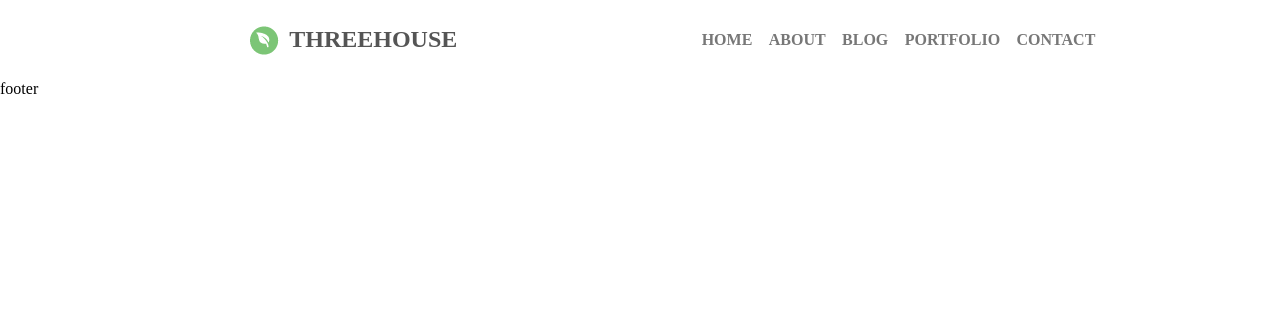
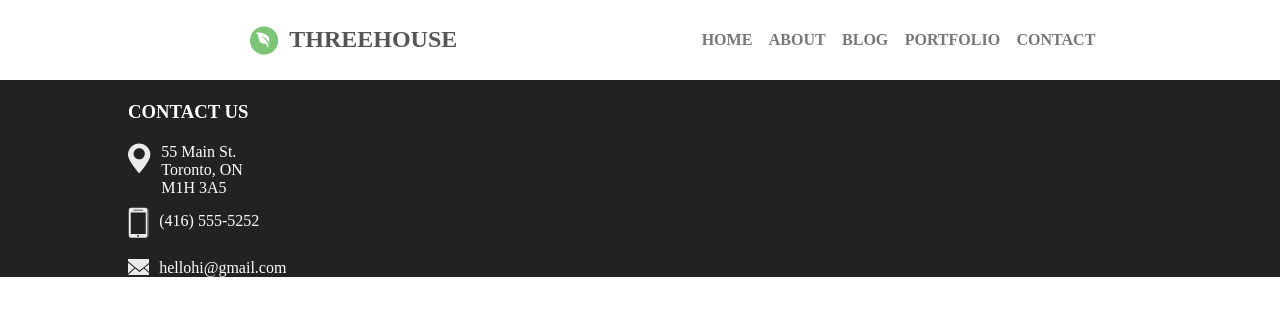
Before and after one commit to KKonon/ThreeHouse, a PHP site: page / in a window 1280 px wide. Shown: the top 316 px of the page. Run offline with PHP 8.4, Linux system fonts and the light colour scheme.

Commit message:
footer 1

```diff
--- a/css/style.css
+++ b/css/style.css
@@ -56,3 +56,78 @@
 .nav ul li a:hover{
     color: #7cc576;
 }
+
+/*.contact{
+
+}*/
+
+.footer{
+    background-color: #222222;
+}
+
+.footer .contact h3{
+    color: white;
+    text-transform: uppercase;
+
+    padding-top: 2%;
+    padding-bottom: 2%;
+}
+
+.footer .contact .map{
+    display: flex;
+}
+
+.footer .contact .map .map__img{
+    background-image: url(/images/location.png);
+    width: 23px;
+    height: 31px;
+}
+
+.footer .contact .map .map__p{
+    width: 8%;
+    padding-left: 1%;
+}
+
+.footer .contact .map .map__p p{
+    color: white;
+}
+
+.footer .contact .phone{
+    display: flex;
+
+    padding-top: 1%;
+    padding-bottom: 2%;
+}
+
+.footer .contact .phone .phone__img{
+    background-image: url(/images/iPhone.png);
+    width: 21px;
+    height: 31px;
+}
+
+.footer .contact .phone .phone__p{
+    padding-left: 1%;
+    padding-top: 0.5%;
+}
+
+.footer .contact .phone .phone__p p{
+    color: white;
+}
+
+.footer .contact .mail{
+    display: flex;
+}
+
+.footer .contact .mail .mail__img{
+    background-image: url(/images/email.png);
+    width: 21px;
+    height: 16px;
+}
+
+.footer .contact .mail .mail__p{
+    padding-left: 1%;
+}
+
+.footer .contact .mail .mail__p p{
+    color: white;
+}
--- a/php/footer.php
+++ b/php/footer.php
@@ -1,3 +1,40 @@
-<footer>footer</footer>
+<footer class="footer">
+
+    <div class="contact content">
+
+        <h3>Contact us</h3>
+
+        <div class="map">
+            <div class="map__img"></div>
+            <div class="map__p">
+                <p>55 Main St. Toronto, ON M1H 3A5</p>
+            </div>
+        </div>
+
+        <div class="phone">
+            <div class="phone__img"></div>
+            <div class="phone__p">
+                <p>(416) 555-5252</p>
+            </div>
+        </div>
+
+        <div class="mail">
+            <div class="mail__img"></div>
+            <div class="mail__p">
+                <p>hellohi@gmail.com</p>
+            </div>
+        </div>
+
+    </div>
+
+    <div class="posts">
+
+    </div>
+
+    <div class="tweets">
+
+    </div>
+
+</footer>
 </body>
 </html>
--- a/php/header.php
+++ b/php/header.php
@@ -3,7 +3,7 @@
     <head>
         <meta charset="UTF-8" />
         <meta name="author" content="Kirill_Konon" />
-        <title>Tree-House</title>
+        <title>Three-House</title>
         <link rel="stylesheet" href="./css/style.css" />
         <meta name="viewport" content="width=device-width, initial-scale=1.0" />
     </head>
```
Also changed, not shown: images/Media.png (added), images/News.png (added), images/Photo.png (added), images/Twitter.png (added), images/email.png (added), images/iPhone.png (added), images/location.png (added).
